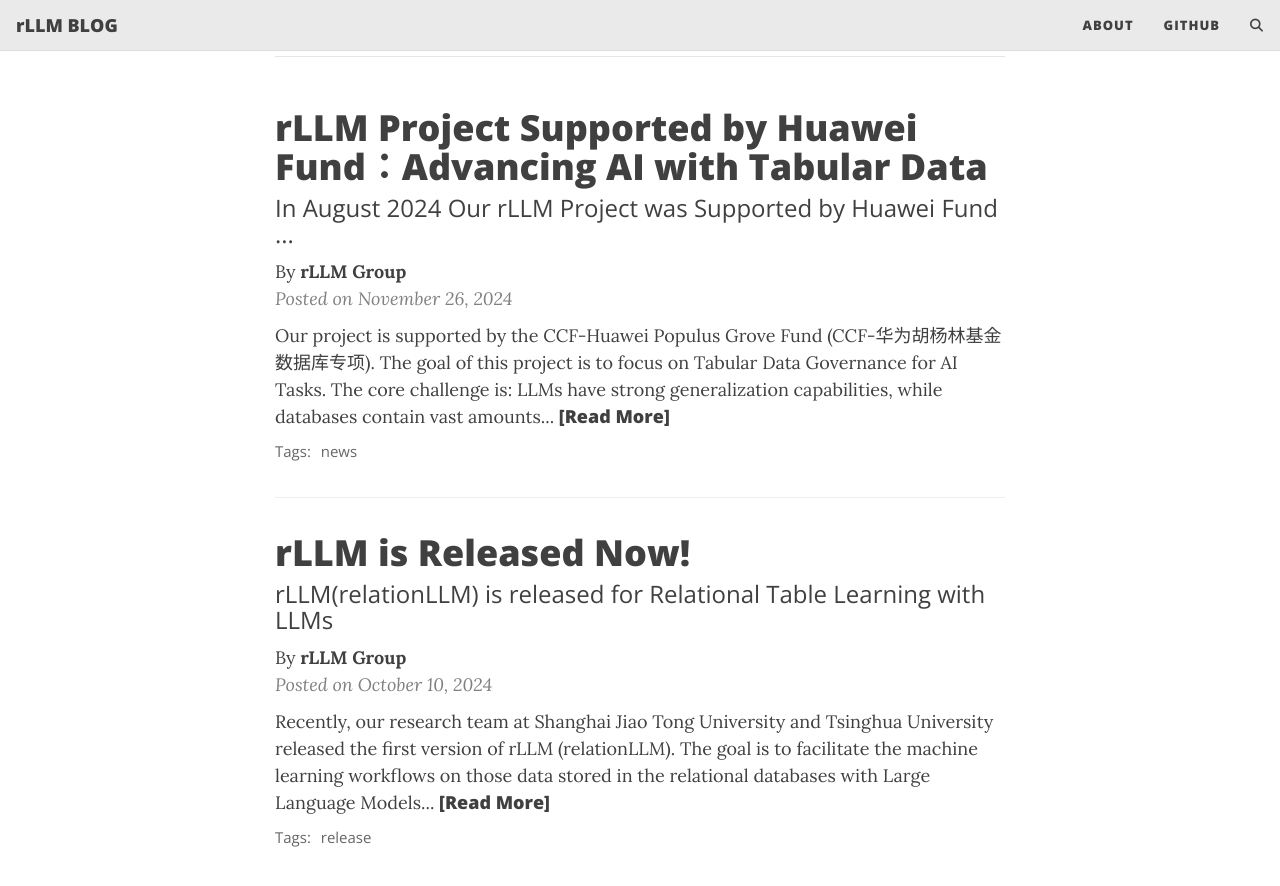
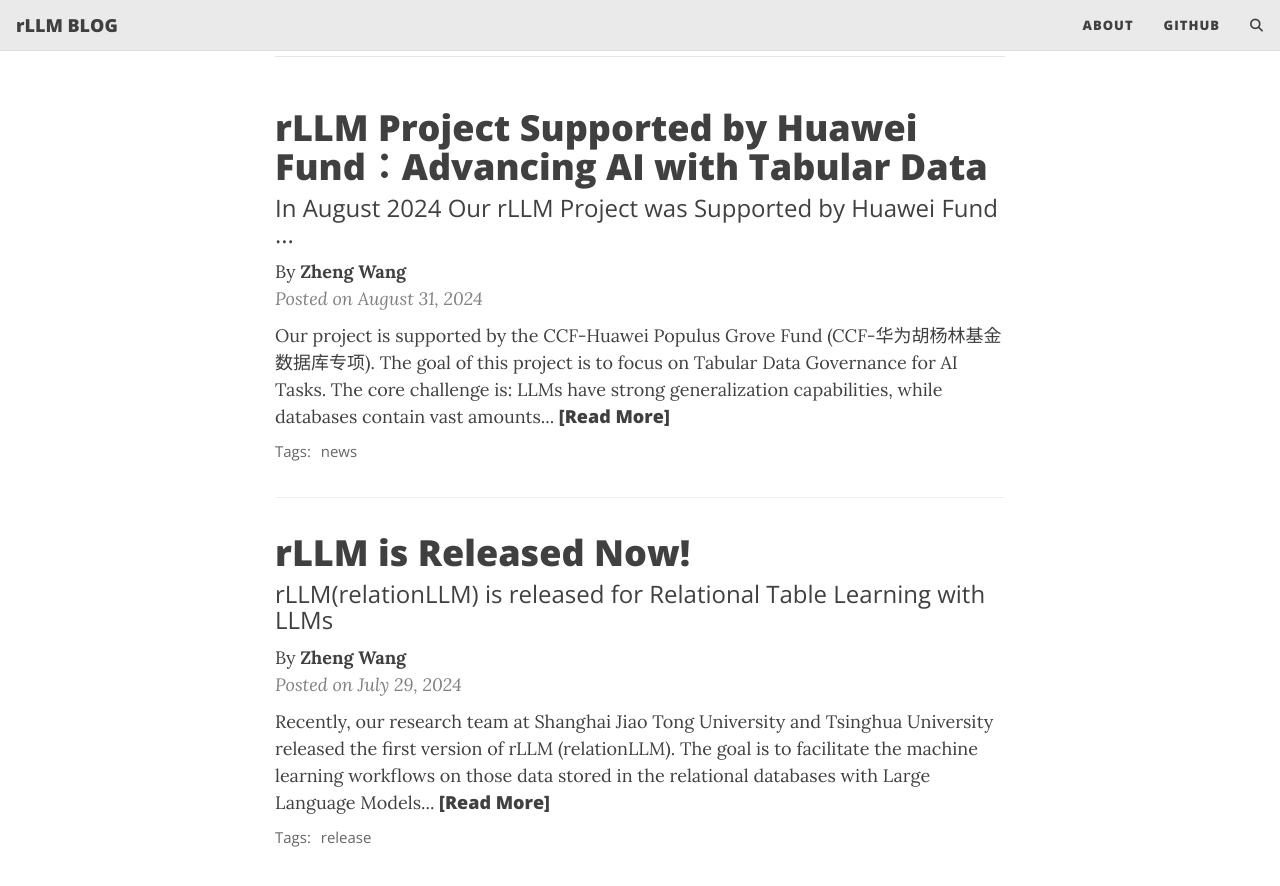
Before and after one commit to rllm-project/rllm-project.github.io, a Jekyll site: the page built from index.md, in a window 1280 px wide and 900 px high, scrolled down 786 px. Shown: the top 886 px of the window. Built offline with Jekyll 4.4.1, drawn with Linux system fonts in a browser that asks for light colours; comment, search, counter and statistics services are not loaded.

Commit message:
mod posts: modify date.

```diff
--- a/_posts/2024-10-10-rLLM-is-released-for-Relational-Table-Learning-with-LLMs.md
+++ b/_posts/2024-07-29-rLLM-is-released-for-Relational-Table-Learning-with-LLMs.md
@@ -6,14 +6,14 @@ gh-repo: rllm-team/rllm
 gh-badge: [star, fork, follow]
 tags: [release]
 # mathjax: true
-author: rLLM Group
+author: Zheng Wang
 # cover-img: /assets/img/2024-10-09/bkgd.jpg
 # thumbnail-img: /assets/img/2024-10-09/bkgd.jpg
 ---
 
 Recently, our research team at Shanghai Jiao Tong University and Tsinghua University released the first version of **rLLM** (relationLLM). The goal is to facilitate the machine learning workflows on those data stored in the relational databases with Large Language Models (LLMs).
 
-![rllm_overview](/assets/img/2024-10-10/rllm_overview.webp){: .mx-auto.d-block :}
+![rllm_overview](/assets/img/2024-07-29/rllm_overview.webp){: .mx-auto.d-block :}
 
 As shown above, rLLM performs two key functions:
 1. Breaking down state-of-the-art GNNs, LLMs, and TNNs as standardized modules.
--- a/_posts/2024-11-26-rLLM-Project-Supported-by-Huawei-Fund-Advancing-AI-with-Tabular-Data.md
+++ b/_posts/2024-08-31-rLLM-Project-Supported-by-Huawei-Fund-Advancing-AI-with-Tabular-Data.md
@@ -6,14 +6,14 @@ gh-repo: rllm-team/rllm
 gh-badge: [star, fork, follow]
 tags: [news]
 # mathjax: true
-author: rLLM Group
+author: Zheng Wang
 # cover-img: /assets/img/2024-10-09/bkgd.jpg
 # thumbnail-img: /assets/img/2024-10-09/bkgd.jpg
 ---
 
 Our project is supported by the CCF-Huawei Populus Grove Fund (CCF-华为胡杨林基金数据库专项). The goal of this project is to focus on Tabular Data Governance for AI Tasks. The core challenge is: LLMs have strong generalization capabilities, while databases contain vast amounts of accurate knowledge and excel in handling tabular data. Can we combine the strengths of both to help AI models handle tasks that involve tabular data?
 
-![photo_of_the_scene](/assets/img/2024-11-26/image.png){: .mx-auto.d-block :}
+![photo_of_the_scene](/assets/img/2024-08-31/image.png){: .mx-auto.d-block :}
 <p style="text-align: center;">Figure1: Venue of the Academic Report Presentation</p>
 
 In August 2024, we presented the kickoff report in Urumqi, Xinjiang [1], where Dr. Wang Zheng shared our approach and gave a talk titled "Tabular Data Governance for AI Tasks." The main points of the talk included:
@@ -21,7 +21,7 @@ In August 2024, we presented the kickoff report in Urumqi, Xinjiang [1], where D
 - The growing importance of deep learning for tabular data: In the era of large models, there is a rising focus on deep learning techniques for tabular data. Specifically, relational table learning is emerging as a highly promising research area. This is particularly significant given that relational databases account for 73% of the global data management market, representing a massive opportunity for innovation.
 - A scalable solution for tabular data governance: To solve the challenges of Tabular Data Governance, we’ve developed a scalable framework based on the BRIDGE algorithm for relational table learning. This framework, built on the rLLM platform [2], offers a robust approach to integrating AI with relational databases to improve the handling of tabular data across various domains.
 
-![Overview_of_the_Technical_Approach](/assets/img/2024-11-26/image1.png){: .mx-auto.d-block :}
+![Overview_of_the_Technical_Approach](/assets/img/2024-08-31/image1.png){: .mx-auto.d-block :}
 <p style="text-align: center;">Figure2: Overview of the Technical Approach</p>
 
 You can watch the full video of Dr. Wang Zheng’s presentation (in Chinese) on Huawei's official account on Bilibili:📺 [https://www.bilibili.com/video/BV1qz421i7Yz](Watch the Video on Bilibili).
```
Also changed, not shown: assets/img/2024-07-29/rllm_overview.webp (renamed from assets/img/2024-10-10/rllm_overview.webp), assets/img/2024-08-31/image.png (renamed from assets/img/2024-11-26/image.png), assets/img/2024-08-31/image1.png (renamed from assets/img/2024-11-26/image1.png).
